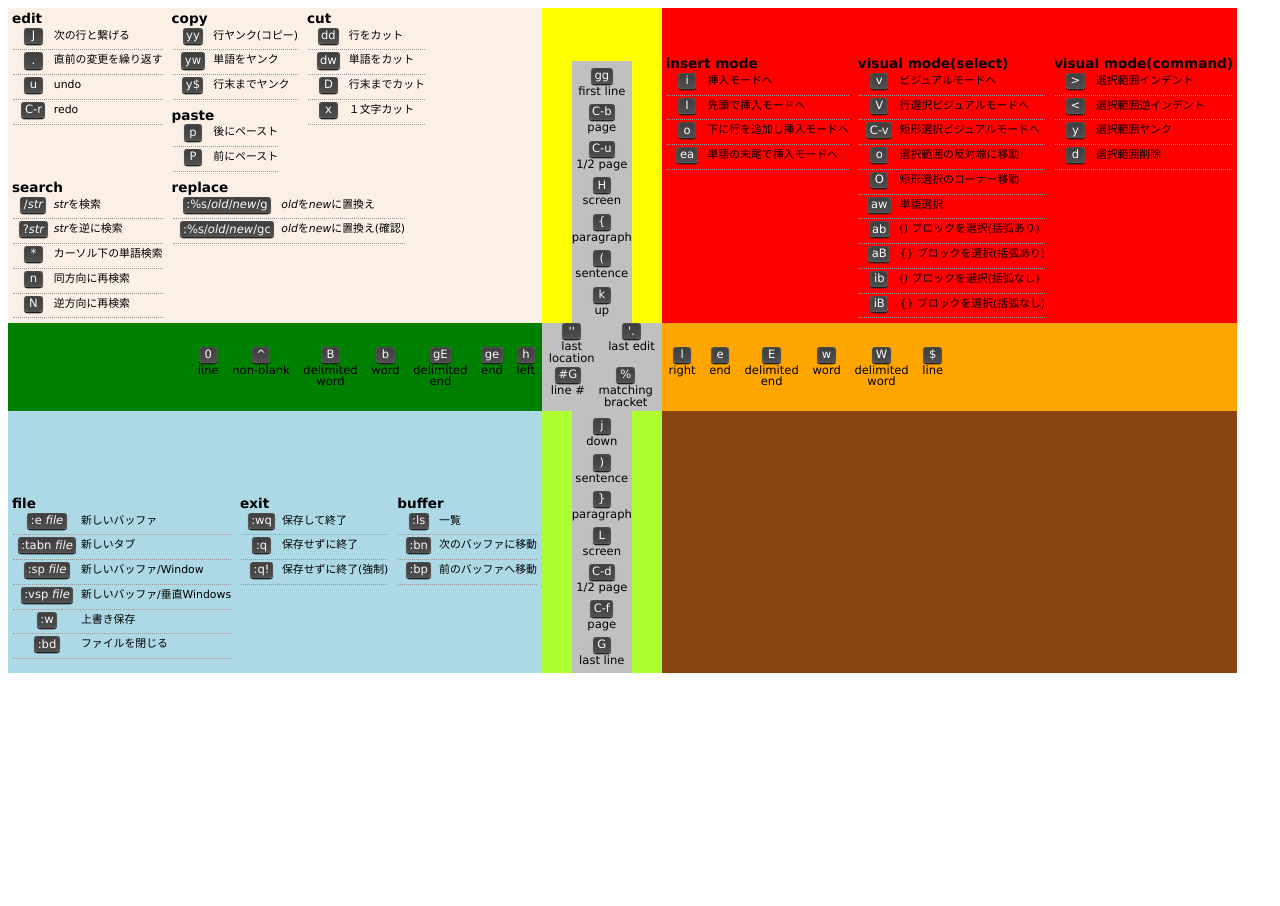
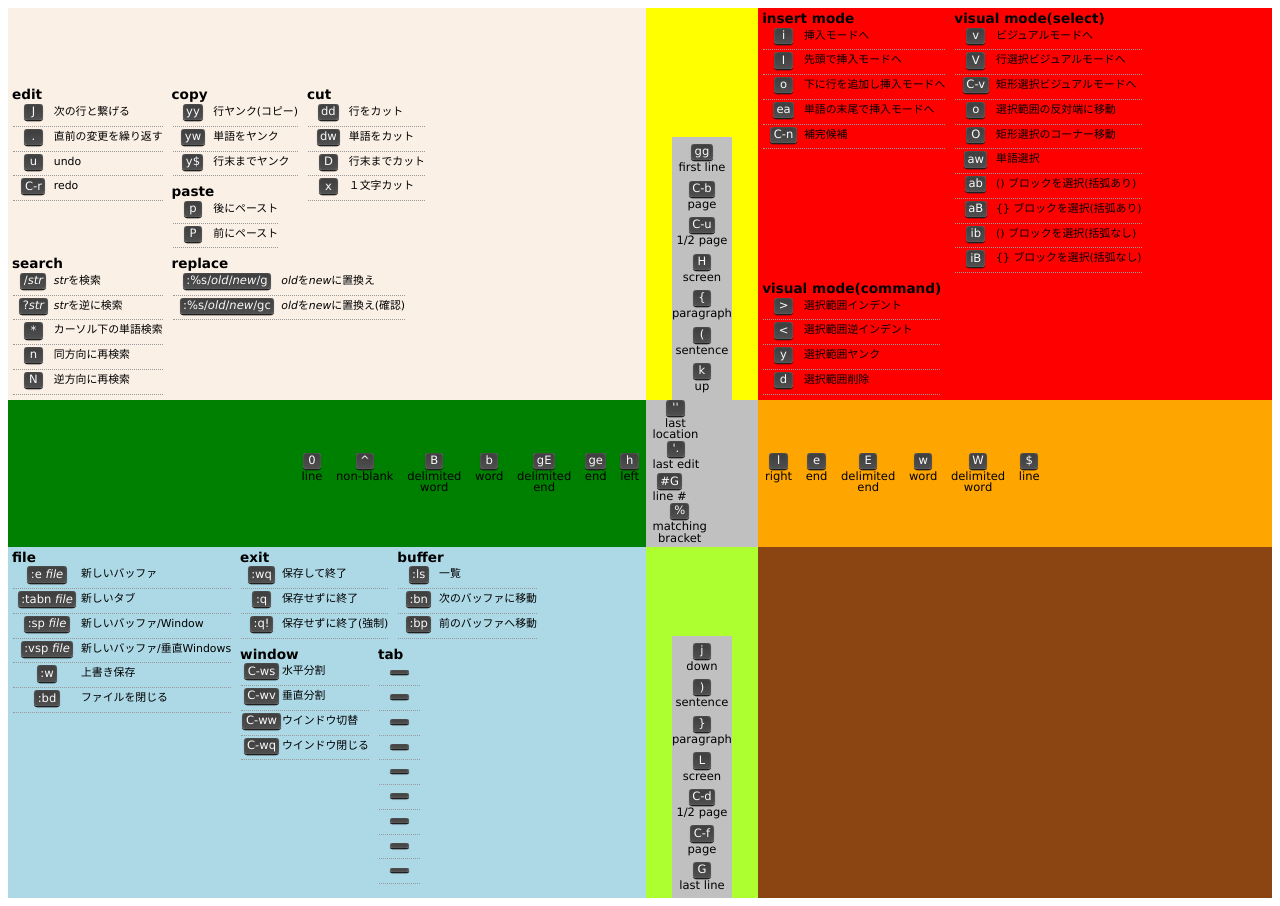
Before and after one commit to cozy-code/vim-sheet, a plain HTML site: page vimcheat.html in a window 1280 px wide. Before the commit the page ends 800 px from the top, so only its background shows below. Drawn offline with Linux system fonts and the light colour scheme.

Commit message:
add window command

```diff
--- a/vimcheat.html
+++ b/vimcheat.html
@@ -257,6 +257,7 @@
                         <dl><dt><kbd>I</kbd></dt><dd>先頭で挿入モードへ</dd></dl>
                         <dl><dt><kbd>o</kbd></dt><dd>下に行を追加し挿入モードへ</dd></dl>
                         <dl><dt><kbd>ea</kbd></dt><dd>単語の末尾で挿入モードへ</dd></dl>
+                        <dl><dt><kbd>C-n</kbd></dt><dd>補完候補</dd></dl>
                     </div>
                     <div class="keylist">
                         <h2>visual mode(select)</h2>
@@ -345,6 +346,25 @@
                         <dl><dt><kbd>:bn</kbd></dt><dd>次のバッファに移動</dd></dl>
                         <dl><dt><kbd>:bp</kbd></dt><dd>前のバッファへ移動</dd></dl>
                     </div>
+                    <div class="keylist">
+                        <h2>window</h2>
+                        <dl><dt><kbd>C-ws</kbd></dt><dd>水平分割</dd></dl>
+                        <dl><dt><kbd>C-wv</kbd></dt><dd>垂直分割</dd></dl>
+                        <dl><dt><kbd>C-ww</kbd></dt><dd>ウインドウ切替</dd></dl>
+                        <dl><dt><kbd>C-wq</kbd></dt><dd>ウインドウ閉じる</dd></dl>
+                    </div>
+                    <div class="keylist">
+                        <h2>tab</h2>
+                        <dl><dt><kbd></kbd></dt><dd></dd></dl>
+                        <dl><dt><kbd></kbd></dt><dd></dd></dl>
+                        <dl><dt><kbd></kbd></dt><dd></dd></dl>
+                        <dl><dt><kbd></kbd></dt><dd></dd></dl>
+                        <dl><dt><kbd></kbd></dt><dd></dd></dl>
+                        <dl><dt><kbd></kbd></dt><dd></dd></dl>
+                        <dl><dt><kbd></kbd></dt><dd></dd></dl>
+                        <dl><dt><kbd></kbd></dt><dd></dd></dl>
+                        <dl><dt><kbd></kbd></dt><dd></dd></dl>
+                    </div>
                 </div>
             </div>
             <div id="midBottom">
```
